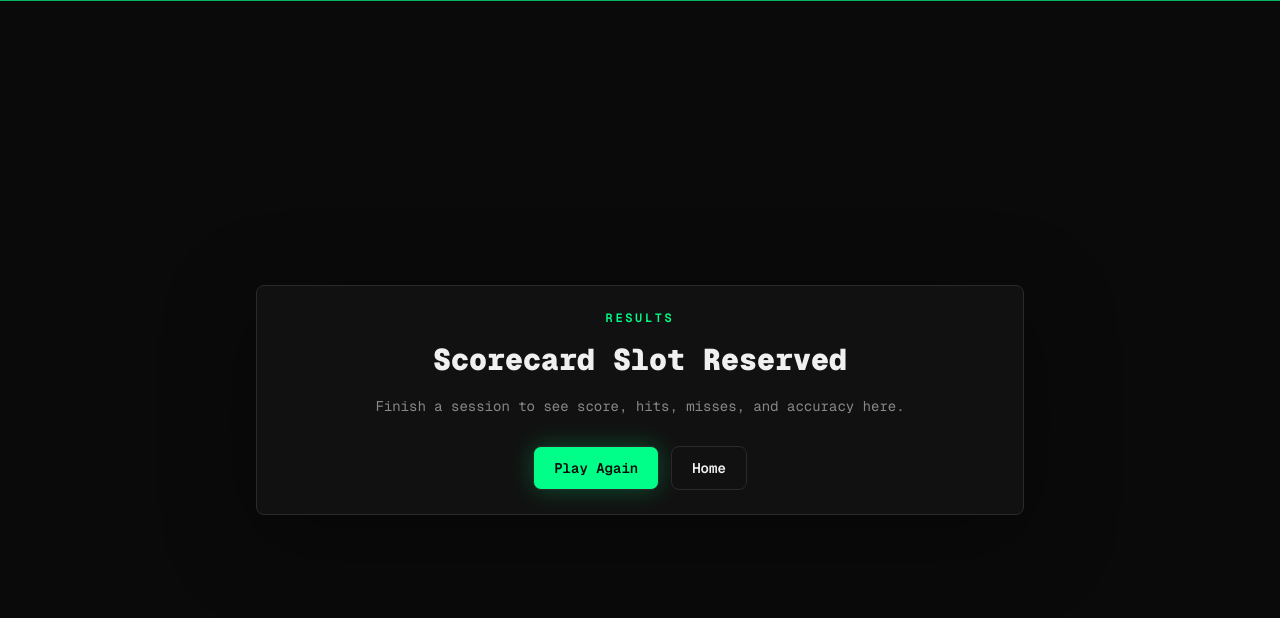
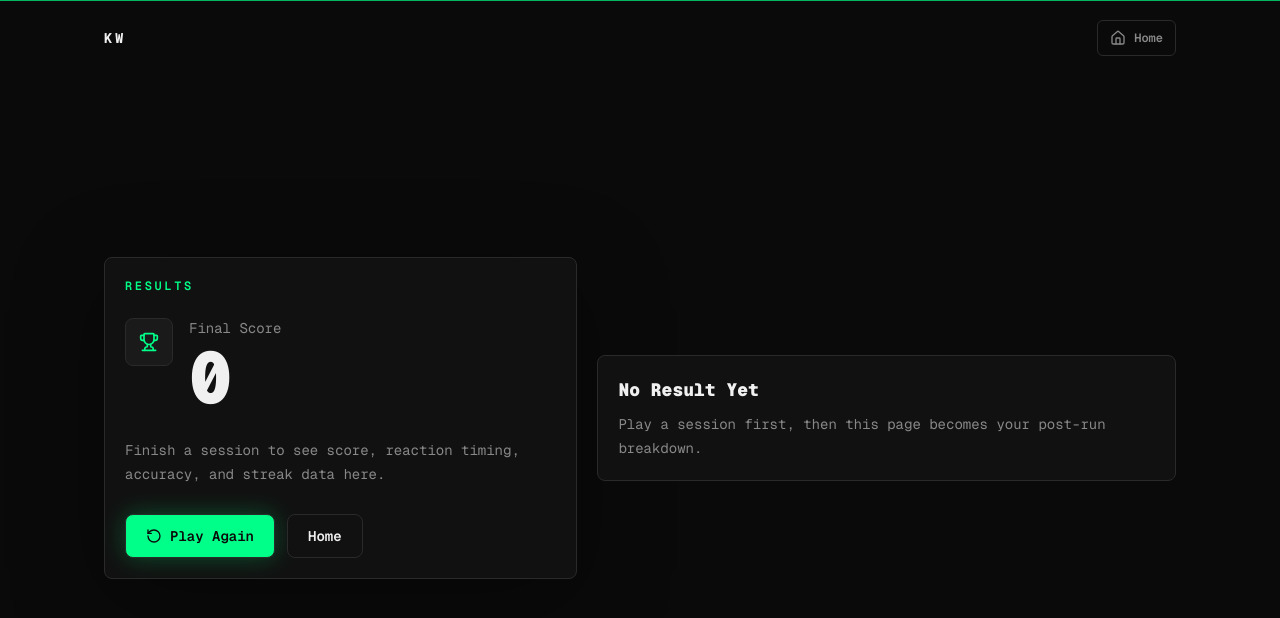
Before and after one commit to joshtom/keyboard-warrior, a React (Vite) app: page /results in a window 1280 px wide. Shown: the top 618 px of the page. Built offline with nearby package versions, Linux system fonts and the light colour scheme.

Commit message:
feat: build detailed results screen

```diff
--- a/src/routes/results.tsx
+++ b/src/routes/results.tsx
@@ -1,4 +1,5 @@
 import { Link, createRoute } from "@tanstack/react-router";
+import { CalendarDays, Gauge, Home, RotateCcw, Trophy } from "lucide-react";
 import { useState } from "react";
 
 import { Button } from "@/components/ui/button";
@@ -6,69 +7,140 @@ import { rootRoute } from "@/routes/root";
 import type { GameResult } from "@/types";
 import { readLatestGameResult } from "@/utils/gameResultStorage";
 
+type StatCard = {
+  label: string;
+  value: string;
+  detail: string;
+};
+
+function formatDate(value: string) {
+  return new Intl.DateTimeFormat(undefined, {
+    day: "numeric",
+    hour: "2-digit",
+    minute: "2-digit",
+    month: "short",
+  }).format(new Date(value));
+}
+
+function getTopReactionEntries(result: GameResult) {
+  return Object.entries(result.perKeyAverageMs)
+    .sort(([, firstMs], [, secondMs]) => firstMs - secondMs)
+    .slice(0, 6);
+}
+
 function ResultsRoute() {
   const [result] = useState<GameResult | null>(() => readLatestGameResult());
+  const statCards: Array<StatCard> = result
+    ? [
+        {
+          label: "Accuracy",
+          value: `${result.accuracy}%`,
+          detail: `${result.hits} hits / ${result.misses} misses`,
+        },
+        {
+          label: "Avg Speed",
+          value: `${result.averageReactionMs}ms`,
+          detail: "Mean successful reaction",
+        },
+        {
+          label: "Longest Streak",
+          value: `${result.longestCombo}`,
+          detail: "Best unbroken combo",
+        },
+        {
+          label: "Total Hits",
+          value: `${result.hits}`,
+          detail: "Tiles cleared",
+        },
+        {
+          label: "Misses",
+          value: `${result.misses}`,
+          detail: "Tiles escaped",
+        },
+        {
+          label: "Duration",
+          value: `${result.durationSeconds}s`,
+          detail: `${result.mode} / ${result.difficulty}`,
+        },
+      ]
+    : [];
+  const topReactionEntries = result ? getTopReactionEntries(result) : [];
 
   return (
-    <main className="flex min-h-screen items-center justify-center px-5">
-      <section className="w-full max-w-3xl rounded-(--radius) border border-(--color-border) bg-(--color-bg-elevated) p-6 text-center shadow-[0_22px_90px_var(--color-shadow)]">
+    <main className="mx-auto flex min-h-screen w-full max-w-6xl flex-col px-5 py-5 sm:px-8 lg:px-10">
+      <header className="flex items-center justify-between">
+        <Link
+          aria-label="Keyboard Warrior home"
+          className="text-sm font-bold tracking-[0.18em] text-(--color-text-primary) uppercase"
+          to="/"
+        >
+          KW
+        </Link>
+        <Button asChild size="sm" variant="ghost">
+          <Link to="/">
+            <Home aria-hidden="true" />
+            Home
+          </Link>
+        </Button>
+      </header>
+
+      <section className="grid flex-1 items-center gap-5 py-10 lg:grid-cols-[0.9fr_1.1fr]">
+        <div className="rounded-(--radius) border border-(--color-border) bg-(--color-bg-elevated) p-5 shadow-[0_22px_90px_var(--color-shadow)]">
           <p className="text-xs font-semibold tracking-[0.22em] text-(--color-accent) uppercase">
             Results
           </p>
-        <h1 className="mt-4 text-3xl font-black text-(--color-text-primary)">
-          {result ? result.score : "Scorecard Slot Reserved"}
+          <div className="mt-6 flex items-start gap-4">
+            <span className="flex h-12 w-12 shrink-0 items-center justify-center rounded-(--radius) border border-(--color-border-subtle) bg-(--color-bg-overlay) text-(--color-accent)">
+              <Trophy aria-hidden="true" className="h-5 w-5" />
+            </span>
+            <div>
+              <p className="text-sm text-(--color-text-secondary)">
+                Final Score
+              </p>
+              <h1 className="mt-1 text-6xl leading-none font-black text-(--color-text-primary) tabular-nums sm:text-7xl">
+                {result ? result.score : 0}
               </h1>
+            </div>
+          </div>
+
           {result ? (
-          <dl className="mt-6 grid grid-cols-2 gap-3 text-left sm:grid-cols-3">
+            <dl className="mt-7 grid grid-cols-2 gap-3">
               <div className="rounded-(--radius) border border-(--color-border) bg-(--color-bg-overlay) p-3">
-              <dt className="text-[0.65rem] font-semibold tracking-[0.16em] text-(--color-text-muted) uppercase">
-                Accuracy
+                <dt className="flex items-center gap-2 text-[0.65rem] font-semibold tracking-[0.16em] text-(--color-text-muted) uppercase">
+                  <Gauge aria-hidden="true" className="h-3.5 w-3.5" />
+                  Mode
                 </dt>
-              <dd className="mt-2 text-lg font-black text-(--color-text-primary)">
-                {result.accuracy}%
+                <dd className="mt-2 text-sm font-black text-(--color-text-primary) uppercase">
+                  {result.mode}
                 </dd>
               </div>
               <div className="rounded-(--radius) border border-(--color-border) bg-(--color-bg-overlay) p-3">
-              <dt className="text-[0.65rem] font-semibold tracking-[0.16em] text-(--color-text-muted) uppercase">
-                Hits
+                <dt className="flex items-center gap-2 text-[0.65rem] font-semibold tracking-[0.16em] text-(--color-text-muted) uppercase">
+                  <CalendarDays aria-hidden="true" className="h-3.5 w-3.5" />
+                  Played
                 </dt>
-              <dd className="mt-2 text-lg font-black text-(--color-text-primary)">
-                {result.hits}
-              </dd>
-            </div>
-            <div className="rounded-(--radius) border border-(--color-border) bg-(--color-bg-overlay) p-3">
-              <dt className="text-[0.65rem] font-semibold tracking-[0.16em] text-(--color-text-muted) uppercase">
-                Avg Speed
-              </dt>
-              <dd className="mt-2 text-lg font-black text-(--color-text-primary)">
-                {result.averageReactionMs}ms
-              </dd>
-            </div>
-            <div className="rounded-(--radius) border border-(--color-border) bg-(--color-bg-overlay) p-3">
-              <dt className="text-[0.65rem] font-semibold tracking-[0.16em] text-(--color-text-muted) uppercase">
-                Misses
-              </dt>
-              <dd className="mt-2 text-lg font-black text-(--color-text-primary)">
-                {result.misses}
-              </dd>
-            </div>
-            <div className="rounded-(--radius) border border-(--color-border) bg-(--color-bg-overlay) p-3">
-              <dt className="text-[0.65rem] font-semibold tracking-[0.16em] text-(--color-text-muted) uppercase">
-                Streak
-              </dt>
-              <dd className="mt-2 text-lg font-black text-(--color-text-primary)">
-                {result.longestCombo}
+                <dd className="mt-2 text-sm font-black text-(--color-text-primary)">
+                  {formatDate(result.endedAt)}
                 </dd>
               </div>
             </dl>
           ) : (
-          <p className="mx-auto mt-4 max-w-xl text-sm leading-6 text-(--color-text-secondary)">
-            Finish a session to see score, hits, misses, and accuracy here.
+            <p className="mt-6 text-sm leading-6 text-(--color-text-secondary)">
+              Finish a session to see score, reaction timing, accuracy, and
+              streak data here.
             </p>
           )}
-        <div className="mt-7 flex flex-wrap justify-center gap-3">
+
+          <div className="mt-7 flex flex-wrap gap-3">
             <Button asChild>
-            <Link to="/game" search={{ mode: "letter", difficulty: "easy" }}>
+              <Link
+                to="/game"
+                search={{
+                  mode: result?.mode ?? "letter",
+                  difficulty: result?.difficulty ?? "easy",
+                }}
+              >
+                <RotateCcw aria-hidden="true" />
                 Play Again
               </Link>
             </Button>
@@ -76,6 +148,77 @@ function ResultsRoute() {
               <Link to="/">Home</Link>
             </Button>
           </div>
+        </div>
+
+        {result ? (
+          <div className="space-y-4">
+            <dl className="grid grid-cols-2 gap-3 lg:grid-cols-3">
+              {statCards.map((item) => (
+                <div
+                  className="rounded-(--radius) border border-(--color-border) bg-(--color-bg-elevated) p-4"
+                  key={item.label}
+                >
+                  <dt className="text-[0.65rem] font-semibold tracking-[0.16em] text-(--color-text-muted) uppercase">
+                    {item.label}
+                  </dt>
+                  <dd className="mt-2 text-2xl font-black text-(--color-text-primary) tabular-nums">
+                    {item.value}
+                  </dd>
+                  <p className="mt-2 text-xs leading-5 text-(--color-text-secondary)">
+                    {item.detail}
+                  </p>
+                </div>
+              ))}
+            </dl>
+
+            <div className="rounded-(--radius) border border-(--color-border) bg-(--color-bg-elevated) p-4">
+              <div className="flex items-center justify-between gap-4">
+                <div>
+                  <h2 className="text-base font-black text-(--color-text-primary)">
+                    Fastest Reactions
+                  </h2>
+                  <p className="mt-1 text-xs leading-5 text-(--color-text-secondary)">
+                    Best average timings from this session.
+                  </p>
+                </div>
+                <span className="text-xs font-bold text-(--color-accent)">
+                  {topReactionEntries.length}
+                </span>
+              </div>
+              <div className="mt-4 grid gap-2 sm:grid-cols-2">
+                {topReactionEntries.length > 0 ? (
+                  topReactionEntries.map(([key, averageMs]) => (
+                    <div
+                      className="flex items-center justify-between gap-3 rounded-(--radius) border border-(--color-border-subtle) bg-(--color-bg-overlay) px-3 py-2"
+                      key={key}
+                    >
+                      <span className="max-w-36 truncate text-sm font-black text-(--color-text-primary)">
+                        {key}
+                      </span>
+                      <span className="shrink-0 text-sm font-bold text-(--color-accent)">
+                        {averageMs}ms
+                      </span>
+                    </div>
+                  ))
+                ) : (
+                  <p className="text-sm text-(--color-text-secondary)">
+                    No successful hits were recorded.
+                  </p>
+                )}
+              </div>
+            </div>
+          </div>
+        ) : (
+          <div className="rounded-(--radius) border border-(--color-border) bg-(--color-bg-elevated) p-5">
+            <h2 className="text-lg font-black text-(--color-text-primary)">
+              No Result Yet
+            </h2>
+            <p className="mt-2 text-sm leading-6 text-(--color-text-secondary)">
+              Play a session first, then this page becomes your post-run
+              breakdown.
+            </p>
+          </div>
+        )}
       </section>
     </main>
   );
```
Lines whose indentation alone changed are shown as unchanged.
